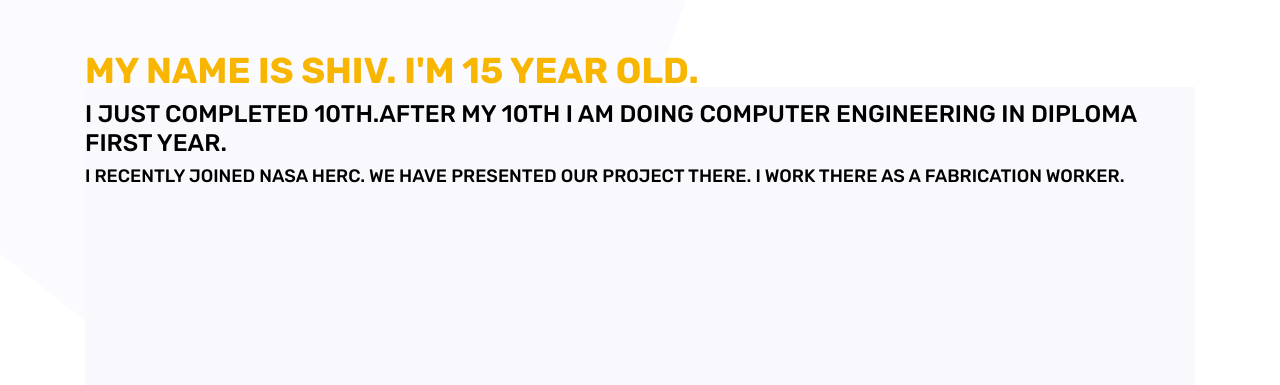
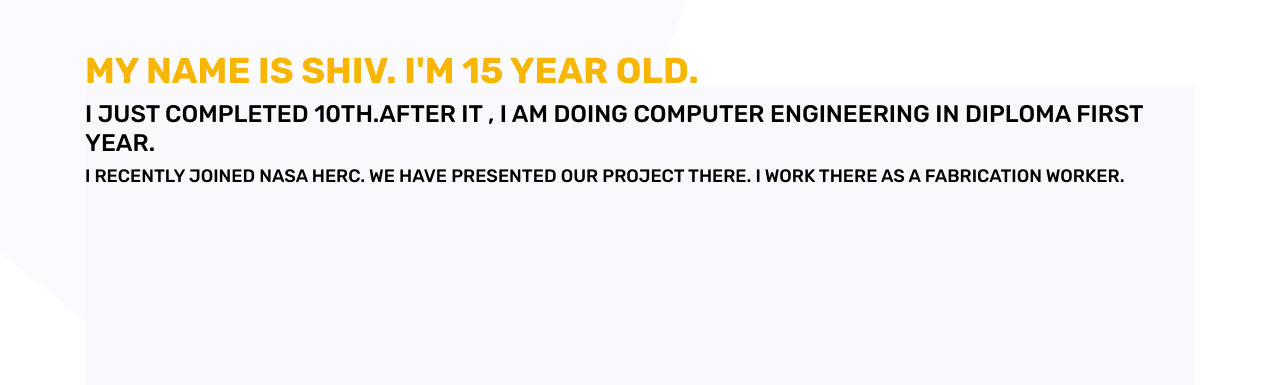
Before and after one commit to Pandyashiv867/pandyashiv867, a plain HTML site: page portfolio.html in a window 1280 px wide. Shown: the part 910-1295 px from the top of the page. Drawn offline with Linux system fonts and the light colour scheme; some packages are replaced by stand-ins of ours.

Commit message:
Update portfolio.html

```diff
--- a/portfolio.html
+++ b/portfolio.html
@@ -78,7 +78,7 @@
 <h1> <b> MY NAME IS SHIV. I'M 15 YEAR OLD. </b>
 	<br>
 </h1>
-<h3>I JUST COMPLETED 10TH.AFTER MY 10TH I AM DOING COMPUTER ENGINEERING IN DIPLOMA FIRST YEAR.</h3>
+<h3>I JUST COMPLETED 10TH.AFTER IT , I AM DOING COMPUTER ENGINEERING IN DIPLOMA FIRST YEAR.</h3>
 <h4> I RECENTLY JOINED NASA HERC. WE HAVE PRESENTED OUR PROJECT THERE. I WORK THERE AS A FABRICATION WORKER.</h4>
 
 
```
